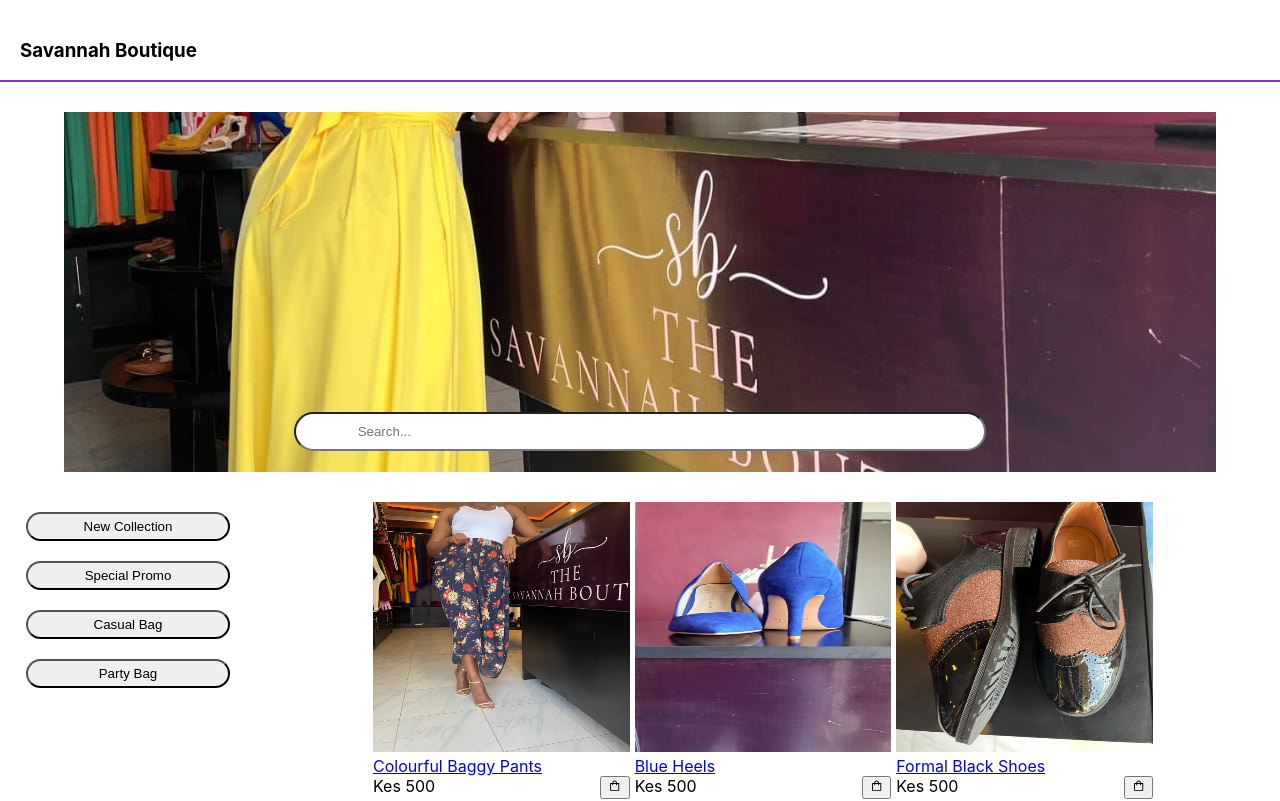
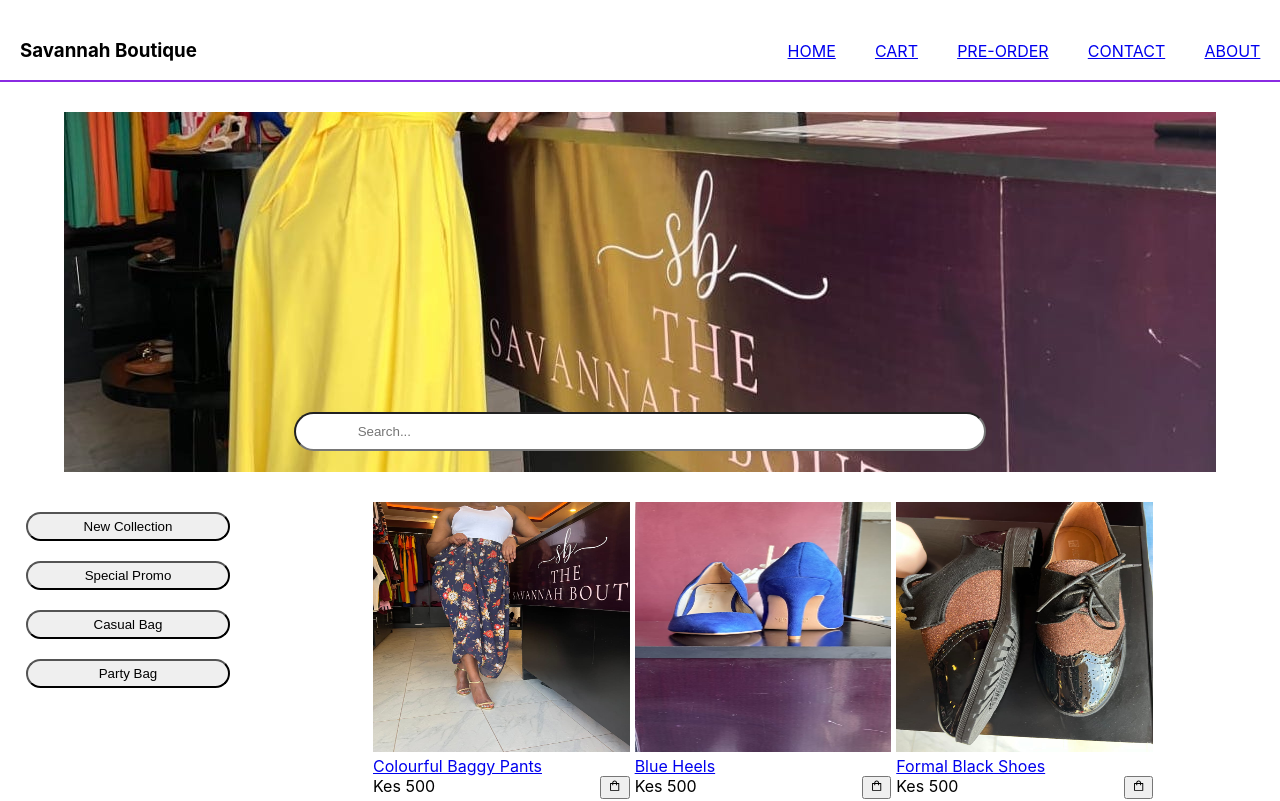
Before and after one commit to kk-mbugua/savannah, a React (Create React App) app in the folder front_end/: page / in a window 1280 px wide. Shown: the top 801 px of the page. Built offline with nearby package versions, Linux system fonts and the light colour scheme.

Commit message:
fix bug with Links not appearing

```diff
--- a/front_end/src/components/Header.jsx
+++ b/front_end/src/components/Header.jsx
@@ -9,19 +9,19 @@ function Header() {
             </div>
             <div className="navOptions">
                 <div className="navItem">
-                    <Link to={PathConstants.HOME}></Link>
+                    <Link to={PathConstants.HOME}>HOME</Link>
                 </div>
                 <div className="navItem">
-                    <Link to={PathConstants.CART}></Link>
+                    <Link to={PathConstants.CART}>CART</Link>
                 </div>
                 <div className="navItem">
-                    <Link to={PathConstants.PREORDER}></Link>
+                    <Link to={PathConstants.PREORDER}>PRE-ORDER</Link>
                 </div>
                 <div className="navItem">
-                    <Link to={PathConstants.ABOUT}></Link>
+                    <Link to={PathConstants.CONTACT}>CONTACT</Link>
                 </div>
                 <div className="navItem">
-                    <Link to={PathConstants.CONTACT}></Link>
+                    <Link to={PathConstants.ABOUT}>ABOUT</Link>
                 </div>
             </div>
         </div>
```
